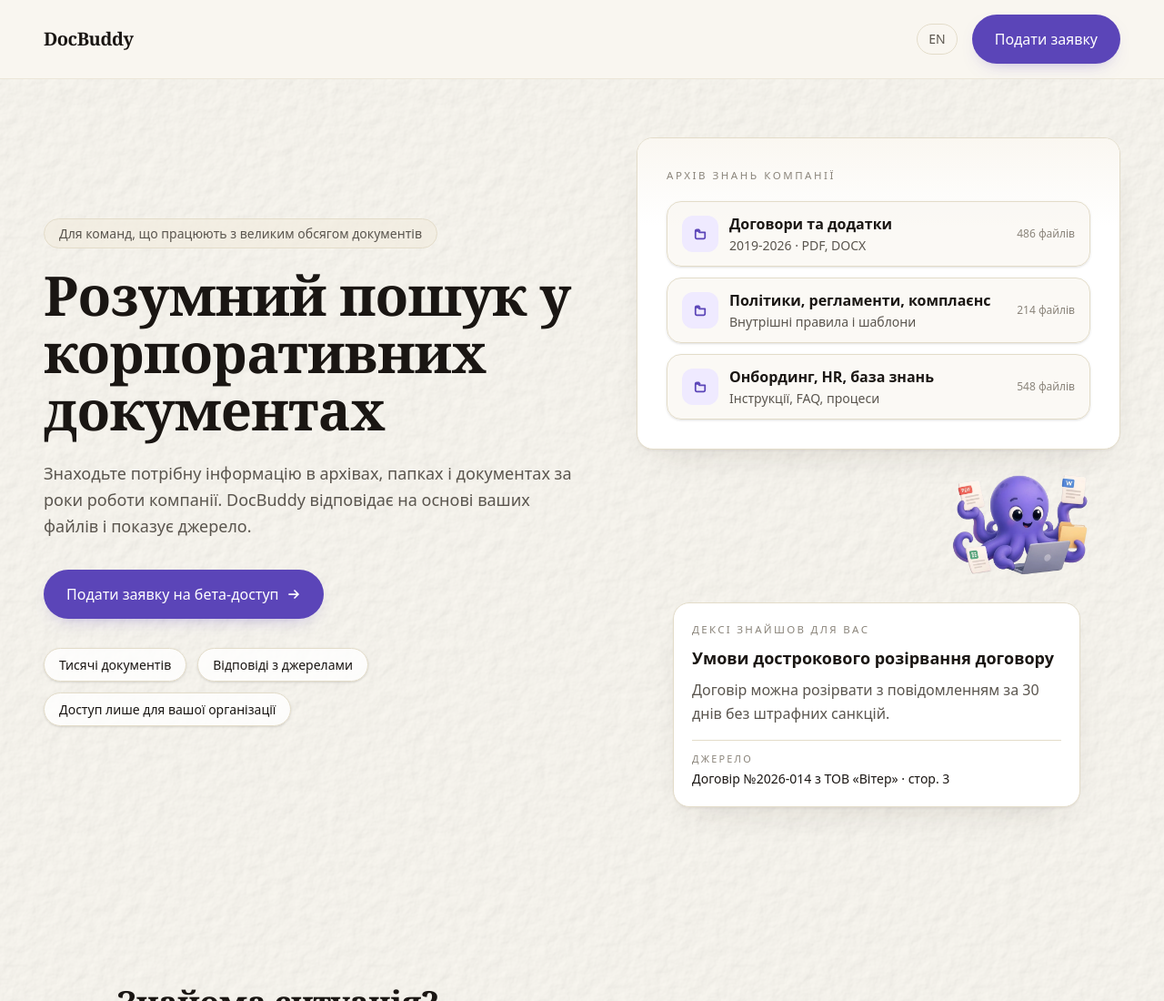
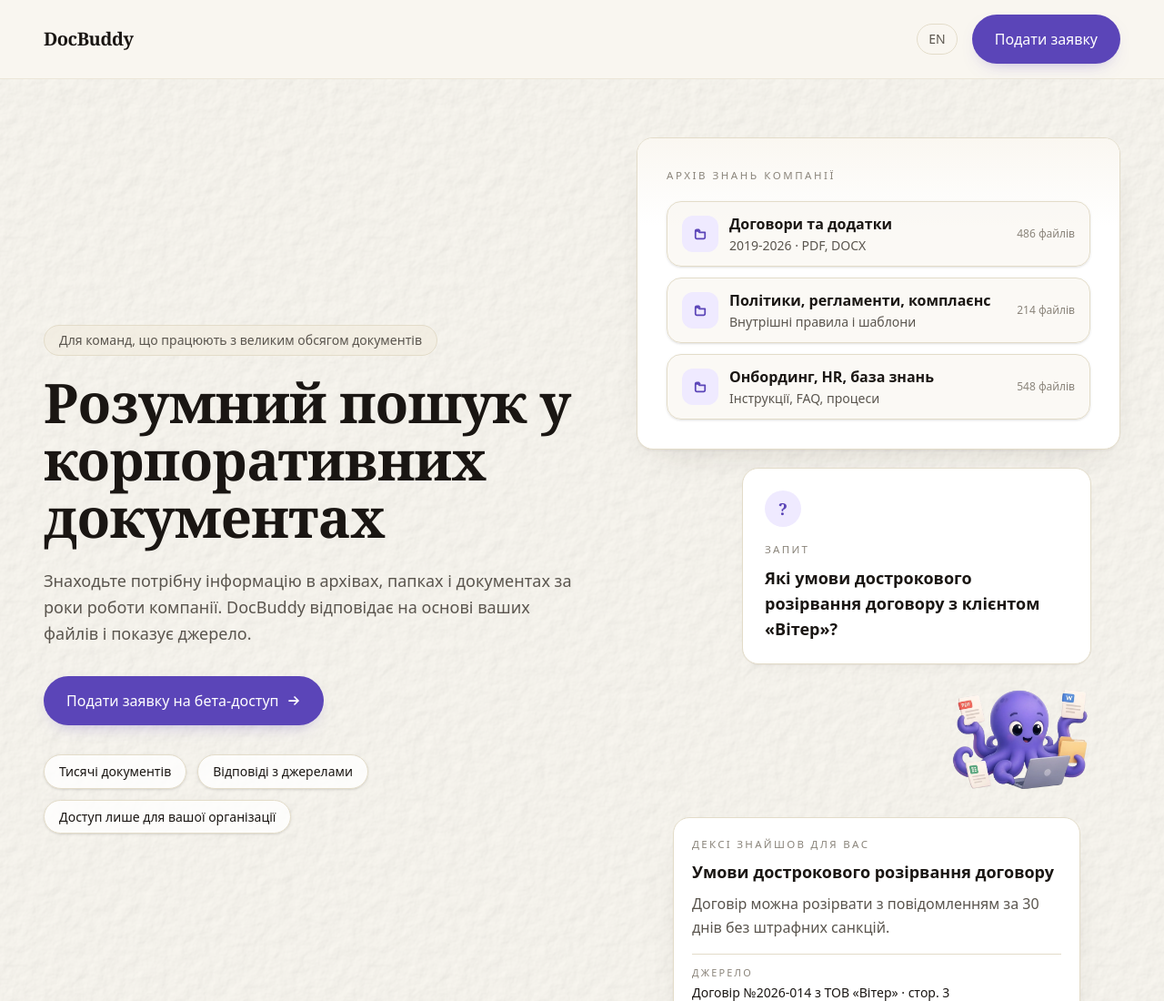
Before and after one commit to docstreams/archidex, an Astro site: page / in a window 1280 px wide. Shown: the top 1100 px of the page at 91% size. Built offline with nearby package versions, Linux system fonts and the light colour scheme; Astro itself is replaced by a stand-in of ours.

Commit message:
feat(web): add question card to hero results preview

```diff
--- a/src/components/Hero.astro
+++ b/src/components/Hero.astro
@@ -130,6 +130,25 @@ const strings = t(locale).hero;
           </div>
 
           <div
+            class="paper-card relative self-end p-5 sm:mr-8 sm:max-w-sm sm:p-6"
+          >
+            <span
+              class="font-display text-accent bg-accent-soft flex h-10 w-10 items-center justify-center rounded-full text-lg font-semibold"
+              aria-hidden="true"
+            >
+              ?
+            </span>
+            <p
+              class="text-ink-soft mt-4 text-[0.68rem] font-medium tracking-[0.18em] uppercase sm:text-[0.72rem] sm:tracking-[0.2em]"
+            >
+              {strings.questionLabel}
+            </p>
+            <p class="text-ink mt-2 text-base font-semibold sm:text-lg">
+              {strings.questionText}
+            </p>
+          </div>
+
+          <div
             class="pointer-events-none hidden lg:flex lg:justify-end lg:pr-6 xl:pr-8"
           >
             <img
--- a/src/i18n/translations/en.ts
+++ b/src/i18n/translations/en.ts
@@ -45,6 +45,9 @@ export const en: TranslationSchema = {
         badge: "548 files",
       },
     ],
+    questionLabel: "Question",
+    questionText:
+      "What are the terms for early termination of the contract with Viter?",
     answerLabel: "Dex found this for you",
     answerTitle: "Early termination terms in the contract",
     answerText:
--- a/src/i18n/translations/uk.ts
+++ b/src/i18n/translations/uk.ts
@@ -43,6 +43,9 @@ export const uk = {
         badge: "548 файлів",
       },
     ],
+    questionLabel: "Запит",
+    questionText:
+      "Які умови дострокового розірвання договору з клієнтом «Вітер»?",
     answerLabel: "Дексі знайшов для вас",
     answerTitle: "Умови дострокового розірвання договору",
     answerText:
```
